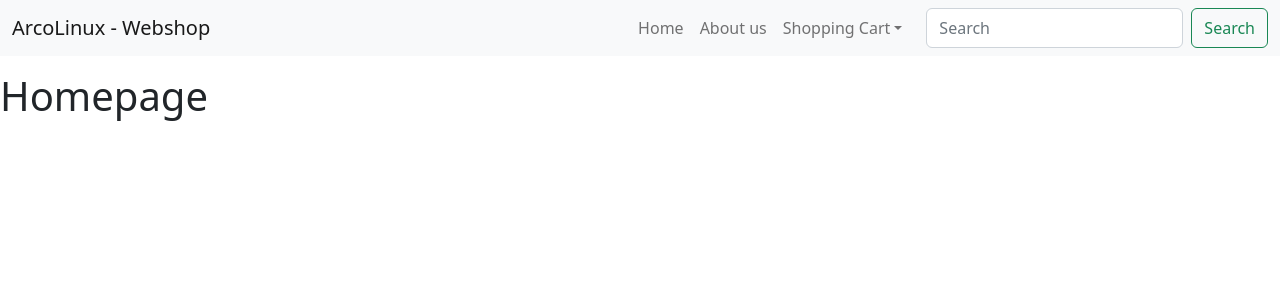
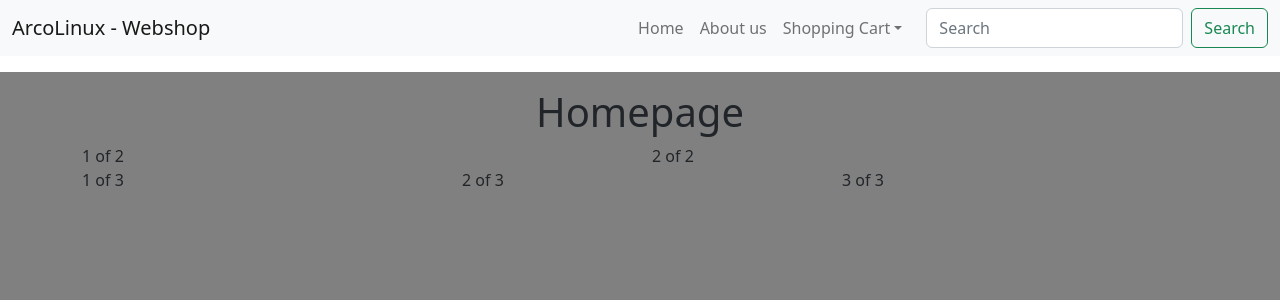
Before and after one commit to DriesDubois/eindproject, a React (Create React App) app: page / in a window 1280 px wide. Shown: the top 300 px of the page. Built offline with nearby package versions, Linux system fonts and the light colour scheme.

Commit message:
code for connection to firebase services both local and secret keys for online publication

```diff
--- a/package.json
+++ b/package.json
@@ -8,6 +8,7 @@
     "@testing-library/react": "^13.4.0",
     "@testing-library/user-event": "^13.5.0",
     "bootstrap": "^5.2.2",
+    "firebase": "^9.12.1",
     "gh-pages": "^4.0.0",
     "react": "^18.2.0",
     "react-bootstrap": "^2.5.0",
--- a/src/App.js
+++ b/src/App.js
@@ -1,7 +1,9 @@
+import 'bootstrap/dist/css/bootstrap.min.css';
 import './App.css';
 import 'bootstrap/dist/css/bootstrap.min.css';
 import {MyNavBar} from "./components/MyNavBar";
 import {MyBrowserRouter} from "./fragments/MyBrowserRouter";
+import "./services/firebase";
 
 
 function App() {
--- a/src/pages/HomePage.js
+++ b/src/pages/HomePage.js
@@ -1,3 +1,21 @@
+import Container from "react-bootstrap/Container";
+import {Col, Row} from "react-bootstrap";
+
 export function HomePage (){
-    return <h1>Homepage</h1>
+    return<section className="w-100 vh-100" style={{backgroundColor: "grey"}}>
+        <h1 className="text-center pt-3">Homepage</h1>
+        <Container>
+            <Row>
+                <Col style={{border: "blue"}}>1 of 2</Col>
+                <Col style={{border: "blue"}}>2 of 2</Col>
+            </Row>
+            <Row>
+                <Col>1 of 3</Col>
+                <Col>2 of 3</Col>
+                <Col>3 of 3</Col>
+            </Row>
+        </Container>
+
+    </section>
+
 }
--- /dev/null
+++ b/src/services/firebase.js
@@ -0,0 +1,9 @@
+import {initializeApp} from "firebase/app";
+import {getFirestore} from 'firebase/firestore';
+const firebaseConfig = {
+    projectId: process.env.REACT_APP_FIREBASE_ID,
+};
+// Initialize Firebase
+const firebaseApp = initializeApp(firebaseConfig);
+export const firestoreDB = getFirestore(firebaseApp);
+console.log("initialized firebase connection");
```
Also changed, not shown: src/components/MyNavBar.js (+4 -4 lines), 2 other files (tests, documents, lock files or other folders).
